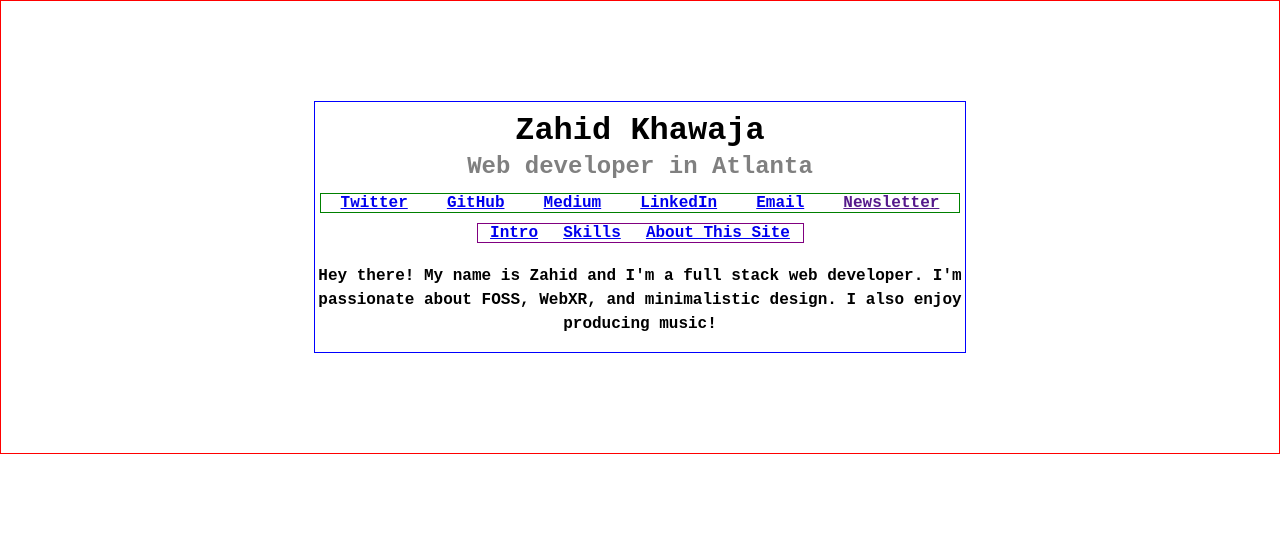
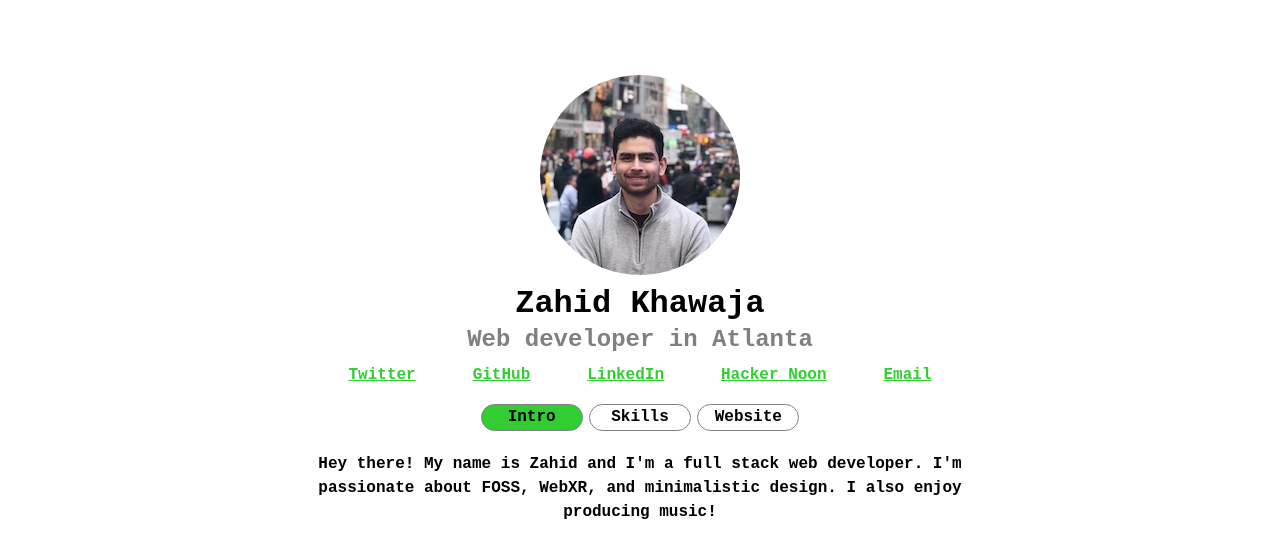
Before and after one commit to zahidkhawaja/zahidkhawaja, a React (Create React App) app: page / in a window 1280 px wide. Shown: the top 558 px of the page. Built offline with nearby package versions, Linux system fonts and the light colour scheme; a web font is replaced by a local one.

Commit message:
Add styling, header img

```diff
--- a/src/App.css
+++ b/src/App.css
@@ -3,7 +3,6 @@
 .app {
   font-family: 'Overpass Mono', monospace;
   font-weight: 600;
-  border: 1px solid red;
   display: flex;
   justify-content: center;
   text-align: center;
@@ -18,19 +17,35 @@
 }
 
 .primary {
-  border: 1px solid blue;
   width: 650px;
-  margin: 100px;
+  margin: 75px;
 }
 
 .social, .bio {
+  margin: 5px;
   display: flex;
   justify-content: space-around;
-  margin: 5px;
 }
 
-.social {
-  border: 1px solid green;
+.social a {
+  color:#32CD32;
+}
+
+.bio a {
+  text-decoration: none;
+  border: 1px solid gray;
+  color: black;
+  border-radius: 20px;
+  width: 100px;
+  height: 25px;
+  display: flex;
+  justify-content: center;
+  align-items: center;
+  margin-top: 10px;
+}
+
+.active {
+  background-color: #32CD32;
 }
 
 .views {
@@ -39,10 +54,13 @@
 }
 
 .bio {
-  border: 1px solid purple;
   width: 50%;
 }
 
 .viewcontent {
   line-height: 1.5;
 }
+
+.zahid {
+  border-radius: 50%;
+}
--- a/src/App.js
+++ b/src/App.js
@@ -13,7 +13,7 @@ function App() {
 
       <Switch>
 
-        <Route path = "/about-site">
+        <Route path = "/website">
         <Header/>
         <About/>
         </Route>
--- a/src/components/Header.js
+++ b/src/components/Header.js
@@ -1,26 +1,27 @@
 import React from "react";
 import { NavLink } from "react-router-dom";
+import Zahid from "../images/Zahid.jpeg";
 
 const Header = () => {
     return (
         <div className = "header">
         <div className = "titles">
+            <img className = "zahid" src = {Zahid}/>
         <h1>Zahid Khawaja</h1>
         <h2>Web developer in Atlanta</h2>
         </div>
         <nav className = "social">
           <a href = "https://twitter.com/wizkhawaja">Twitter</a>
           <a href = "https://github.com/zahidkhawaja">GitHub</a>
-          <a href = "https://github.com/zahidkhawaja">Medium</a>
-          <a href = "https://www.linkedin.com/in/zahidkhawaja/">LinkedIn</a>
+          <a href = "https://www.linkedin.com/in/zahidkhawaja">LinkedIn</a>
+          <a href = "https://hackernoon.com/@zahid">Hacker Noon</a>
           <a href = "mailto:zahidkhawaja@icloud.com">Email</a>
-          <a href = "">Newsletter</a>
         </nav>
         <div className = "views">
         <nav className = "bio">
-        <NavLink to = "/">Intro</NavLink>
-        <NavLink to = "/skills">Skills</NavLink>
-        <NavLink to = "/about-site">About This Site</NavLink>
+        <NavLink activeClassName = "active" exact={true} to = "/">Intro</NavLink>
+        <NavLink activeClassName = "active" to = "/skills">Skills</NavLink>
+        <NavLink activeClassName = "active" to = "/website">Website</NavLink>
         </nav>
         </div>
         </div>
```
Also changed, not shown: src/images/Zahid.jpeg (added).
